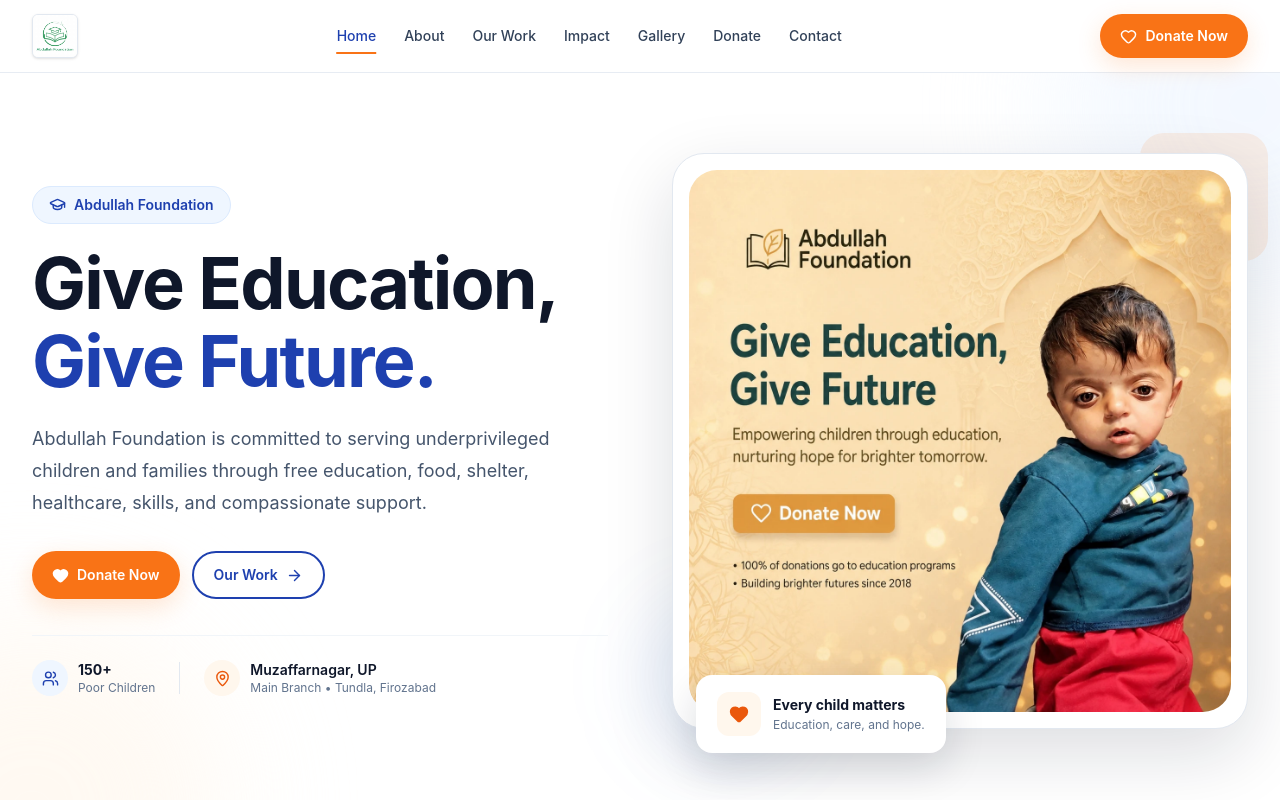
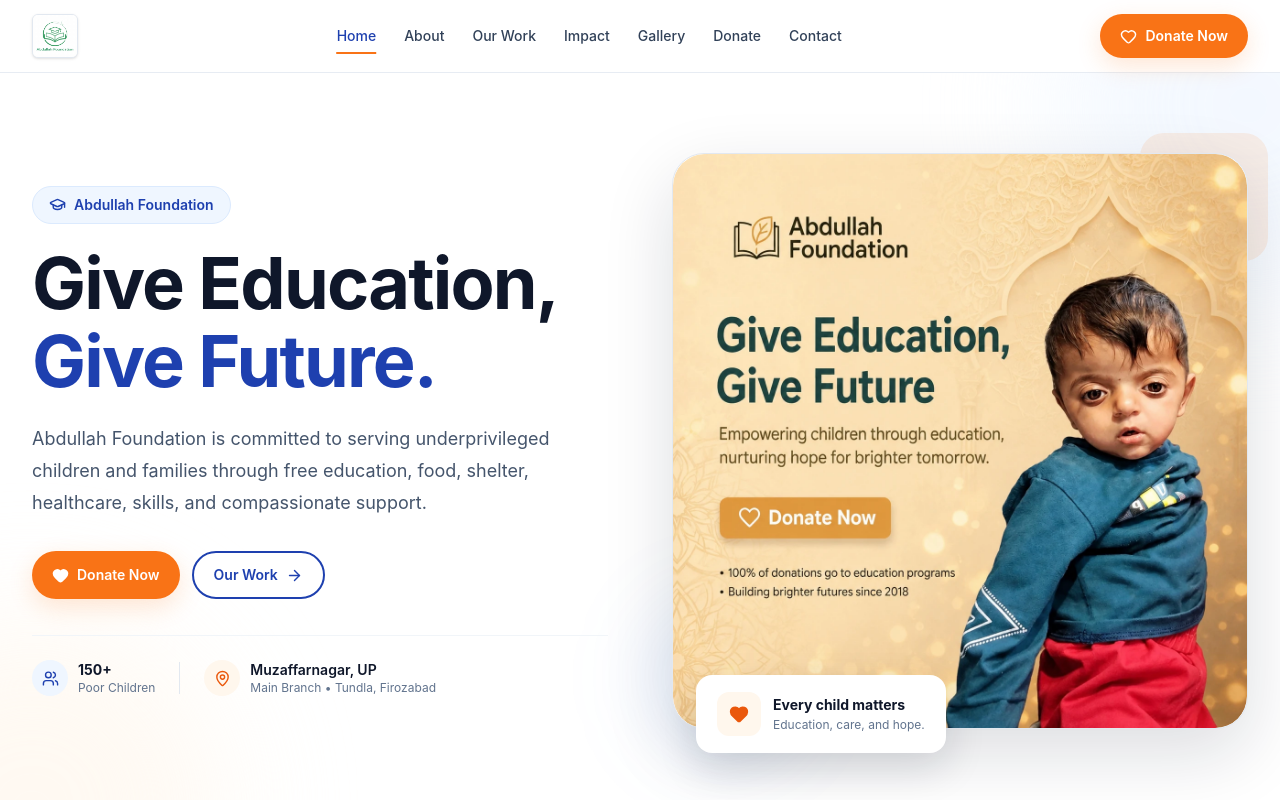
Before and after one commit to AliMehran853/abdullah-foundation, a React (Vite) app: page / in a window 1280 px wide. Shown: the top 800 px of the page. Built offline with nearby package versions, Linux system fonts and the light colour scheme.

Commit message:
Finalize hero banner and donation updates

```diff
--- a/src/components/sections/Hero.jsx
+++ b/src/components/sections/Hero.jsx
@@ -349,29 +349,22 @@
                             "
                         />
 
-                        {/* Banner Frame */}
+                        {/* =================================================
+                            Banner Frame
+                        ================================================== */}
 
                         <div
                             className="
                                 relative
                                 z-10
-                                flex
-                                min-h-[420px]
-                                items-center
-                                justify-center
+                                aspect-square
+                                w-full
                                 overflow-hidden
                                 rounded-[2rem]
                                 border
                                 border-slate-200
                                 bg-white
-                                p-2
                                 shadow-[0_25px_70px_rgba(15,23,42,0.14)]
-
-                                sm:min-h-[500px]
-                                sm:p-3
-
-                                lg:min-h-[560px]
-                                lg:p-4
                             "
                         >
                             <img
@@ -379,16 +372,13 @@
                                 alt="Abdullah Foundation banner"
                                 loading="eager"
                                 className="
+                                    absolute
+                                    inset-0
                                     h-full
-                                    max-h-[560px]
                                     w-full
-                                    rounded-[1.5rem]
+                                    rounded-[2rem]
                                     object-cover
                                     object-center
-
-                                    sm:rounded-[1.75rem]
-
-                                    lg:rounded-[1.75rem]
 
                                     transition-transform
                                     duration-700
```
